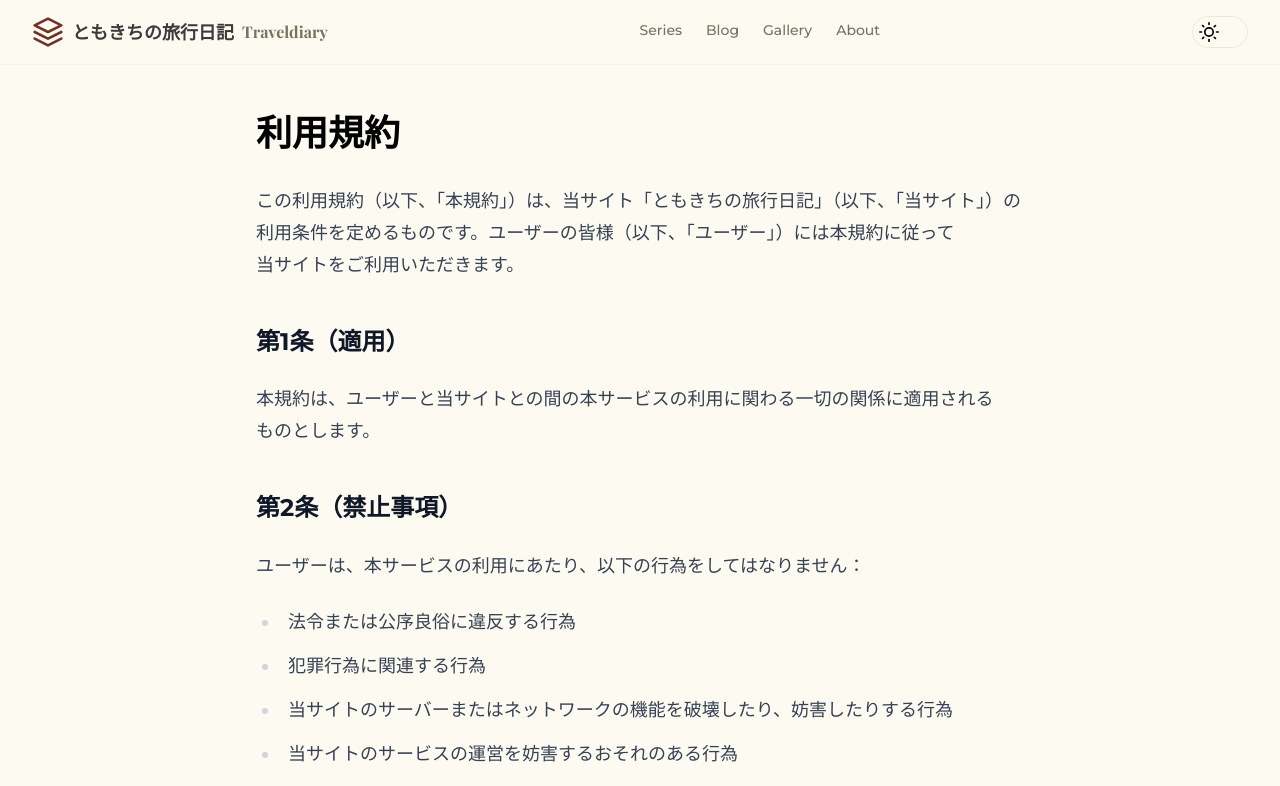
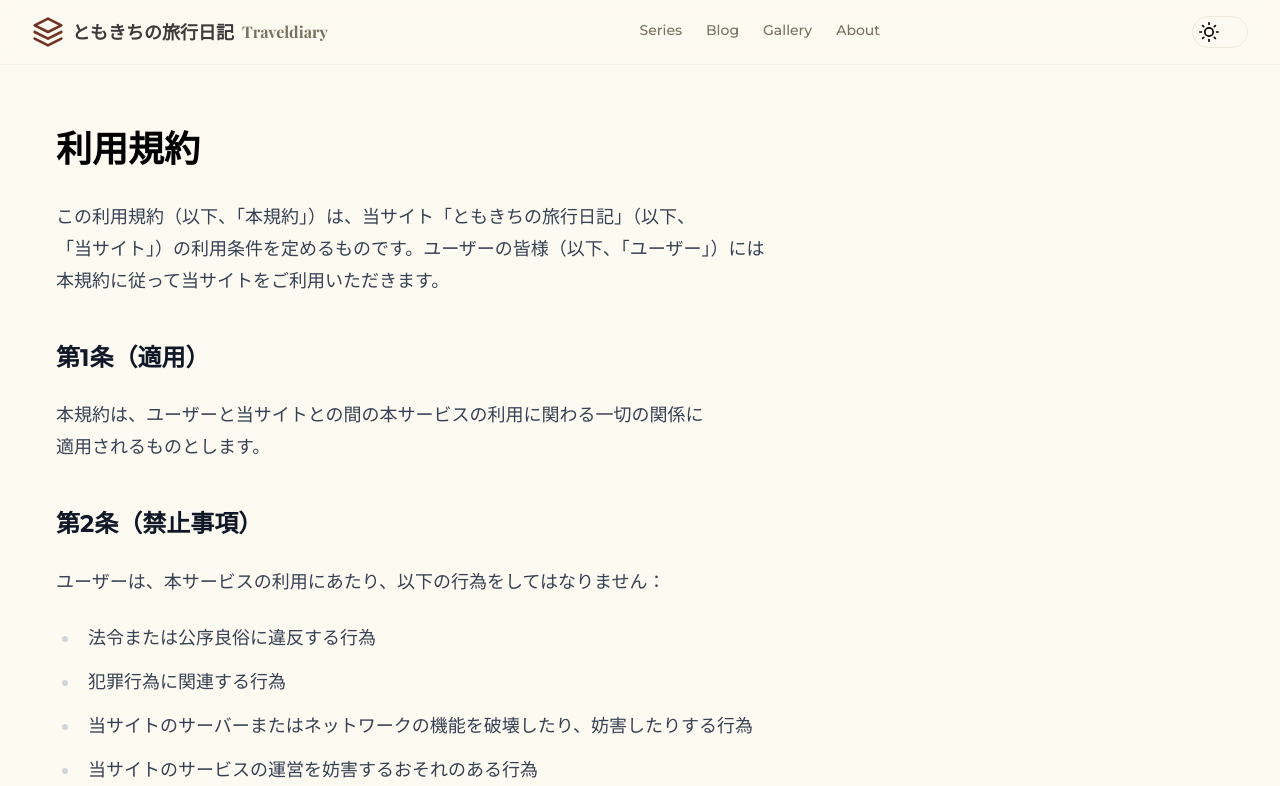
Before and after one commit to tomoki013/new-travelblog, a Next.js app: page /terms in a window 1280 px wide. Shown: the top 786 px of the page. Built offline with nearby package versions, Linux system fonts and the light colour scheme.

Commit message:
サイトマップ生成エラーと写真モーダルの修正

```diff
--- a/next-sitemap.config.js
+++ b/next-sitemap.config.js
@@ -3,7 +3,7 @@ import path from "path";
 import matter from "gray-matter";
 
 // lib/markdown.ts のロジックをこのファイル内に再現
-const postsDirectory = path.join(process.cwd(), "posts");
+const postsDirectory = path.join(process.cwd(), "src", "posts");
 
 function getPostSlugs(type) {
   const typeDirectory = path.join(postsDirectory, type);
--- a/src/app/(pages)/contact/page.tsx
+++ b/src/app/(pages)/contact/page.tsx
@@ -21,7 +21,7 @@ export const metadata: Metadata = {
 
 const ContactPage = () => {
   return (
-    <div className="container py-12">
+    <div className="container px-4 sm:px-6 lg:mx-8 py-16">
       <div className="mb-12 text-center">
         <h1 className="mb-4 text-4xl font-bold">お問い合わせ</h1>
         <p className="mx-auto max-w-2xl text-muted-foreground">
--- a/src/app/(pages)/gallery/Client.tsx
+++ b/src/app/(pages)/gallery/Client.tsx
@@ -184,7 +184,7 @@ const Client = ({ posts }: ClientProps) => {
             animate={{ opacity: 1 }}
             exit={{ opacity: 0 }}
             onClick={() => setSelectedPhoto(null)}
-            className="fixed inset-0 bg-black/80 z-50 flex items-center justify-center p-4"
+            className="fixed inset-0 bg-black/80 z-50 flex items-center justify-center p-4 overflow-y-hidden"
           >
             {/* Photo Counter */}
             <div className="absolute top-4 left-4 z-10">
@@ -199,7 +199,7 @@ const Client = ({ posts }: ClientProps) => {
               animate={{ scale: 1, opacity: 1 }}
               exit={{ scale: 0.9, opacity: 0 }}
               onClick={(e) => e.stopPropagation()}
-              className="relative bg-white text-black rounded-lg w-full max-w-4xl max-h-[80vh] flex flex-col md:flex-row overflow-hidden"
+              className="relative bg-white text-black rounded-lg w-full max-w-4xl max-h-[80vh] flex flex-col md:flex-row overflow-y-auto md:overflow-y-hidden"
             >
               {/* Image Display */}
               <div className="w-full md:w-2/3 h-64 md:h-auto flex items-center justify-center bg-black">
--- a/src/app/(pages)/privacy/page.tsx
+++ b/src/app/(pages)/privacy/page.tsx
@@ -24,8 +24,8 @@ export const metadata: Metadata = {
 
 const PrivacyPage = () => {
   return (
-    <div className="container py-12">
-      <div className="mx-auto max-w-3xl">
+    <div className="container py-16">
+      <div className="mx-auto max-w-3xl px-4 sm:px-6 lg:mx-8">
         <h1 className="mb-8 text-4xl font-bold">プライバシーポリシー</h1>
         <div className="prose prose-lg max-w-none dark:prose-invert">
           <p>
--- a/src/app/(pages)/terms/page.tsx
+++ b/src/app/(pages)/terms/page.tsx
@@ -24,8 +24,8 @@ export const metadata: Metadata = {
 
 const TermsPage = () => {
   return (
-    <div className="container py-12">
-      <div className="mx-auto max-w-3xl">
+    <div className="container py-16">
+      <div className="mx-auto max-w-3xl px-4 sm:px-6 lg:mx-8">
         <h1 className="mb-8 text-4xl font-bold">利用規約</h1>
 
         <div className="prose prose-lg max-w-none dark:prose-invert">
```
